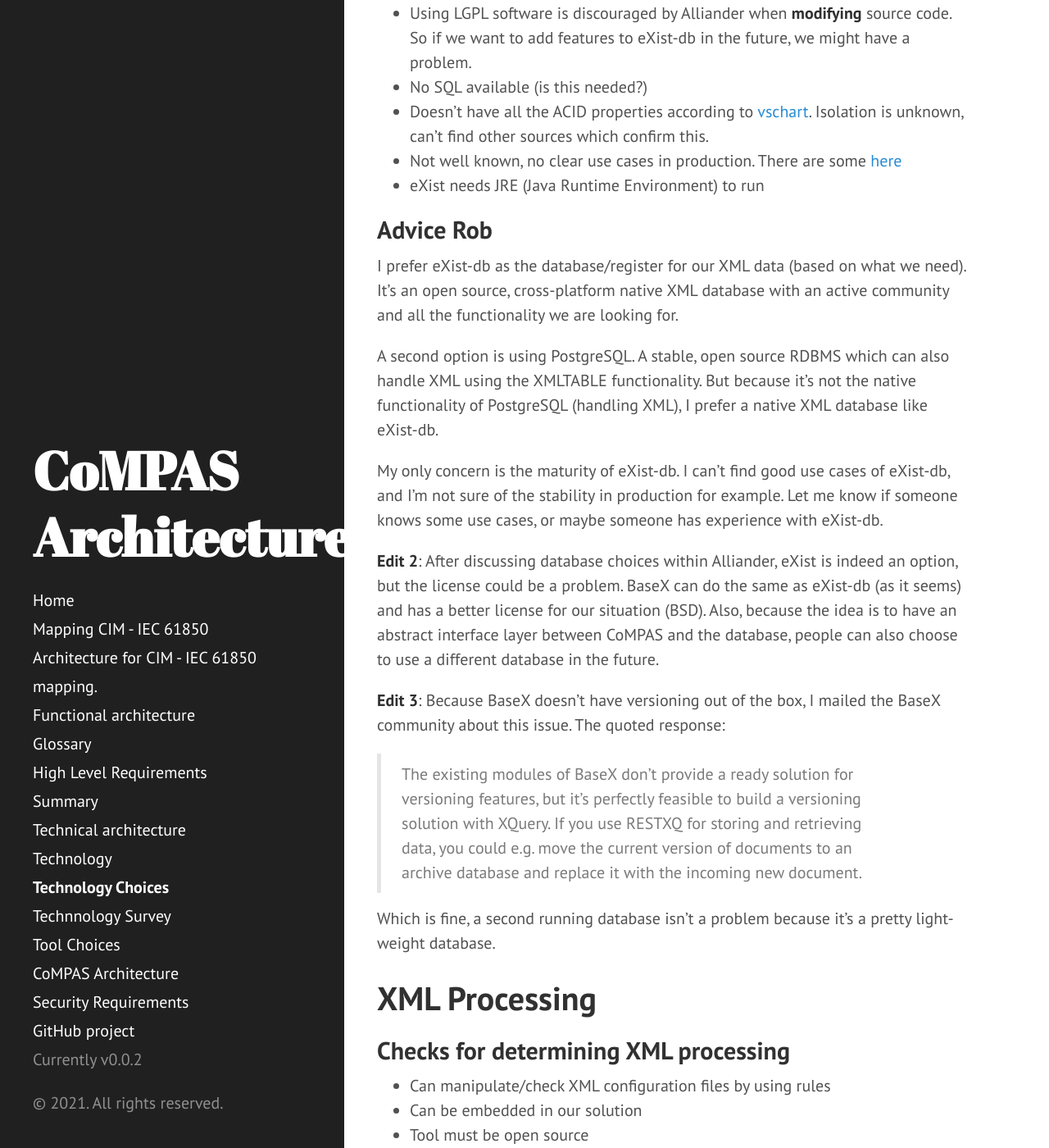
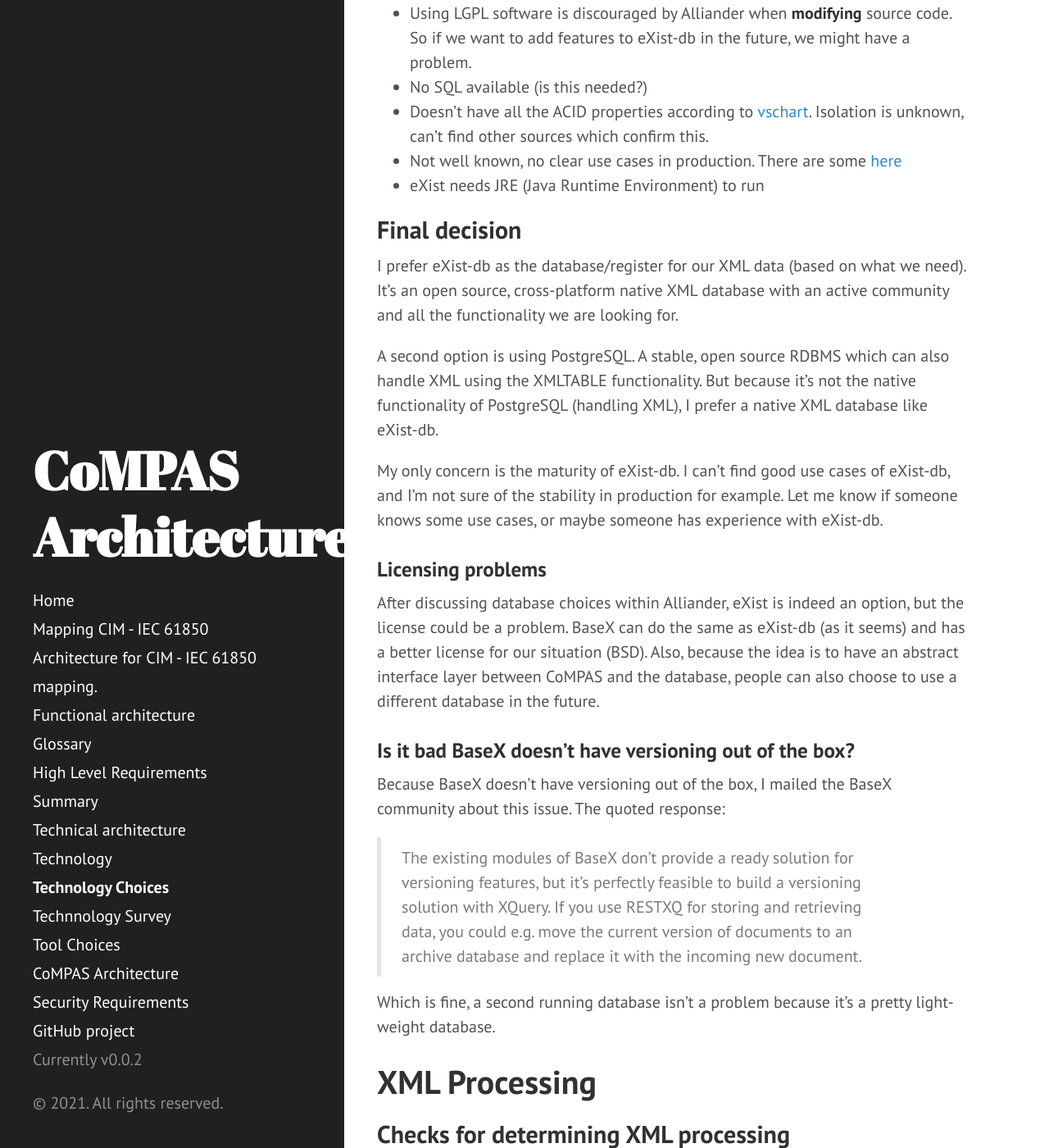
Before and after one commit to com-pas/compas-architecture, a Jekyll site: the page built from TECHNOLOGY_CHOICES.md, in a window 1280 px wide and 1400 px high, scrolled down 3917 px. Shown: the whole window at 82% size. Built offline with Jekyll 4.4.1, drawn with Linux system fonts in a browser that asks for light colours; our own code applies the rules of GitHub Pages for plain Markdown files.

Commit message:
Changed personal choice to final decision
Signed-off-by: Rob Tjalma <rob@tjalma.com>
Signed-off-by: Jorgen <scubajorgen@gmail.com>

```diff
--- a/TECHNOLOGY_CHOICES.md
+++ b/TECHNOLOGY_CHOICES.md
@@ -83,17 +83,19 @@ Homepage: http://exist-db.org/exist/apps/homepage/index.html
 - Not well known, no clear use cases in production. There are some [here](http://showcases.exist-db.org/exist/apps/Showcases/index.html)
 - eXist needs JRE (Java Runtime Environment) to run
 
-## Advice Rob
+## Final decision
 I prefer eXist-db as the database/register for our XML data (based on what we need). It's an open source, cross-platform native XML database with an active community and all the functionality we are looking for.
 
 A second option is using PostgreSQL. A stable, open source RDBMS which can also handle XML using the XMLTABLE functionality. But because it's not the native functionality of PostgreSQL (handling XML), I prefer a native XML database like eXist-db.
 
 My only concern is the maturity of eXist-db. I can't find good use cases of eXist-db, and I'm not sure of the stability in production for example. Let me know if someone knows some use cases, or maybe someone has experience with eXist-db.
 
-__Edit 2__: After discussing database choices within Alliander, eXist is indeed an option, but the license could be a problem. BaseX can do the same as eXist-db (as it seems) and has a better license for our situation (BSD).
+### Licensing problems
+After discussing database choices within Alliander, eXist is indeed an option, but the license could be a problem. BaseX can do the same as eXist-db (as it seems) and has a better license for our situation (BSD).
 Also, because the idea is to have an abstract interface layer between CoMPAS and the database, people can also choose to use a different database in the future.
 
-__Edit 3__: Because BaseX doesn't have versioning out of the box, I mailed the BaseX community about this issue. The quoted response:
+### Is it bad BaseX doesn't have versioning out of the box?
+Because BaseX doesn't have versioning out of the box, I mailed the BaseX community about this issue. The quoted response:
 
 >The existing modules of BaseX don’t provide a ready solution for versioning features, but it’s perfectly feasible to build a versioning solution with XQuery. If you use RESTXQ for storing and retrieving data, you could e.g. move the current version of documents to an archive database and replace it with the incoming new document.
 
```
